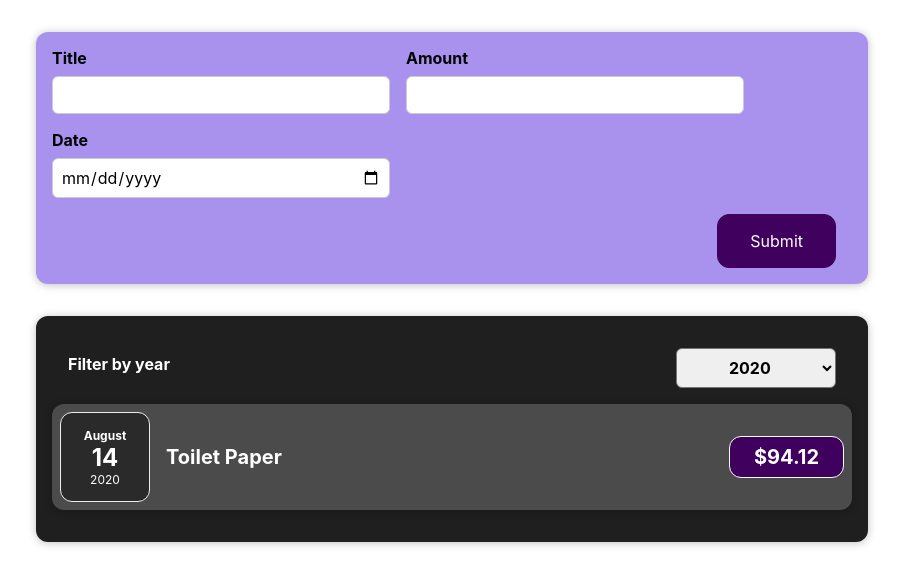
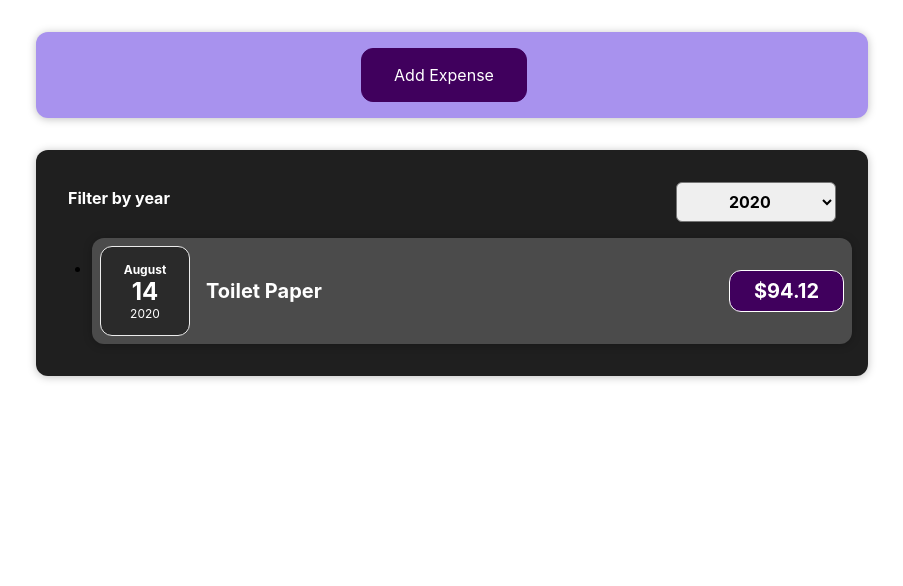
Before and after one commit to gmldnjs26/playground-react, a React (Create React App) app: page / in a window 1280 px wide. Shown: the top 586 px of the page, without its empty margins (188-1091 px from the left). Built offline with nearby package versions, Linux system fonts and the light colour scheme.

Commit message:
modify: add form

```diff
--- a/src/components/Expense/ExpenseItem.js
+++ b/src/components/Expense/ExpenseItem.js
@@ -4,6 +4,7 @@ import "./ExpenseItem.css";
 
 const expenseItem = (props) => {
   return (
+    <li>
       <Card className="expense-item">
         <ExpenseDate date={props.date} />
         <div className="expense-item__description">
@@ -11,6 +12,7 @@ const expenseItem = (props) => {
           <div className="expense-item__price">${props.amount}</div>
         </div>
       </Card>
+    </li>
   );
 };
 
--- /dev/null
+++ b/src/components/Expense/ExpenseList.css
@@ -0,0 +1,9 @@
+.expenses-list {
+  list-style: none;
+  padding: 0;
+}
+
+.expenses-list__fallback {
+  color: white;
+  text-align: center;
+}
--- /dev/null
+++ b/src/components/Expense/ExpenseList.js
@@ -0,0 +1,23 @@
+import "./ExpenseList.css";
+
+import ExpenseItem from "./ExpenseItem";
+
+const ExpenseList = (props) => {
+  if (props.expenses.length === 0) {
+    return <h2 className="expenses-list__fallback">No expenses found.</h2>;
+  }
+  return (
+    <ul className="expense-list">
+      {props.expenses.map((item) => (
+        <ExpenseItem
+          key={item.key}
+          title={item.title}
+          date={item.date}
+          amount={item.amount}
+        />
+      ))}
+    </ul>
+  );
+};
+
+export default ExpenseList;
--- a/src/components/Expense/Expenses.js
+++ b/src/components/Expense/Expenses.js
@@ -1,4 +1,4 @@
-import ExpenseItem from "./ExpenseItem";
+import ExpenseList from "./ExpenseList";
 import ExpensesFilter from "./ExpensesFilter";
 import Card from "../UI/Card";
 import "./Expenses.css";
@@ -11,18 +11,13 @@ const Expenses = (props) => {
     setYear(selectedYear);
   };
 
+  const filteredExpenses = props.expenses.filter(
+    (expense) => expense.date.getFullYear().toString() === year
+  );
   return (
     <Card className="expenses">
       <ExpensesFilter selected={year} onChangeFilter={filterChangeHandler} />
-      {props.expenses
-        .filter((expense) => expense.date.getFullYear().toString() === year)
-        .map((item) => (
-          <ExpenseItem
-            title={item.title}
-            date={item.date}
-            amount={item.amount}
-          />
-        ))}
+      <ExpenseList expenses={filteredExpenses} />
     </Card>
   );
 };
--- a/src/components/NewExpense/ExpenseForm.js
+++ b/src/components/NewExpense/ExpenseForm.js
@@ -1,7 +1,7 @@
 import { useState } from "react";
 import "./ExpenseForm.css";
 
-const ExpenseForm = ({ onSaveExpense }) => {
+const ExpenseForm = ({ onSaveExpense, closeForm }) => {
   const [title, setTitle] = useState("");
   const [amount, setAmount] = useState("");
   const [date, setDate] = useState("");
@@ -51,6 +51,9 @@ const ExpenseForm = ({ onSaveExpense }) => {
         </div>
       </div>
       <div className="new-expense__actions">
+        <button type="button" onClick={closeForm}>
+          Close
+        </button>
         <button type="submit">Submit</button>
       </div>
     </form>
--- a/src/components/NewExpense/NewExpense.js
+++ b/src/components/NewExpense/NewExpense.js
@@ -1,20 +1,38 @@
+import { useState } from "react";
 import "./NewExpense.css";
 
 import ExpenseForm from "./ExpenseForm";
 
-const newExpense = ({ addExpense }) => {
+const NewExpense = ({ addExpense }) => {
+  const [isShowForm, setIsShowForm] = useState(false);
+
   const onSaveExpenseHandler = (data) => {
     const expenseData = {
       ...data,
-      id: Math.random().toString()
-    }
+      id: Math.random().toString(),
+    };
     addExpense(expenseData);
-  }
+  };
+
+  const toggleShowForm = () => {
+    setIsShowForm(!isShowForm);
+  };
   return (
     <div className="new-expense">
-      <ExpenseForm onSaveExpense={onSaveExpenseHandler} />
+      {isShowForm ? (
+        <ExpenseForm
+          onSaveExpense={onSaveExpenseHandler}
+          closeForm={toggleShowForm}
+        />
+      ) : (
+        <div>
+          <button type="button" onClick={toggleShowForm}>
+            Add Expense
+          </button>
+        </div>
+      )}
     </div>
   );
 };
 
-export default newExpense;
+export default NewExpense;
```
Lines whose indentation alone changed are shown as unchanged.
